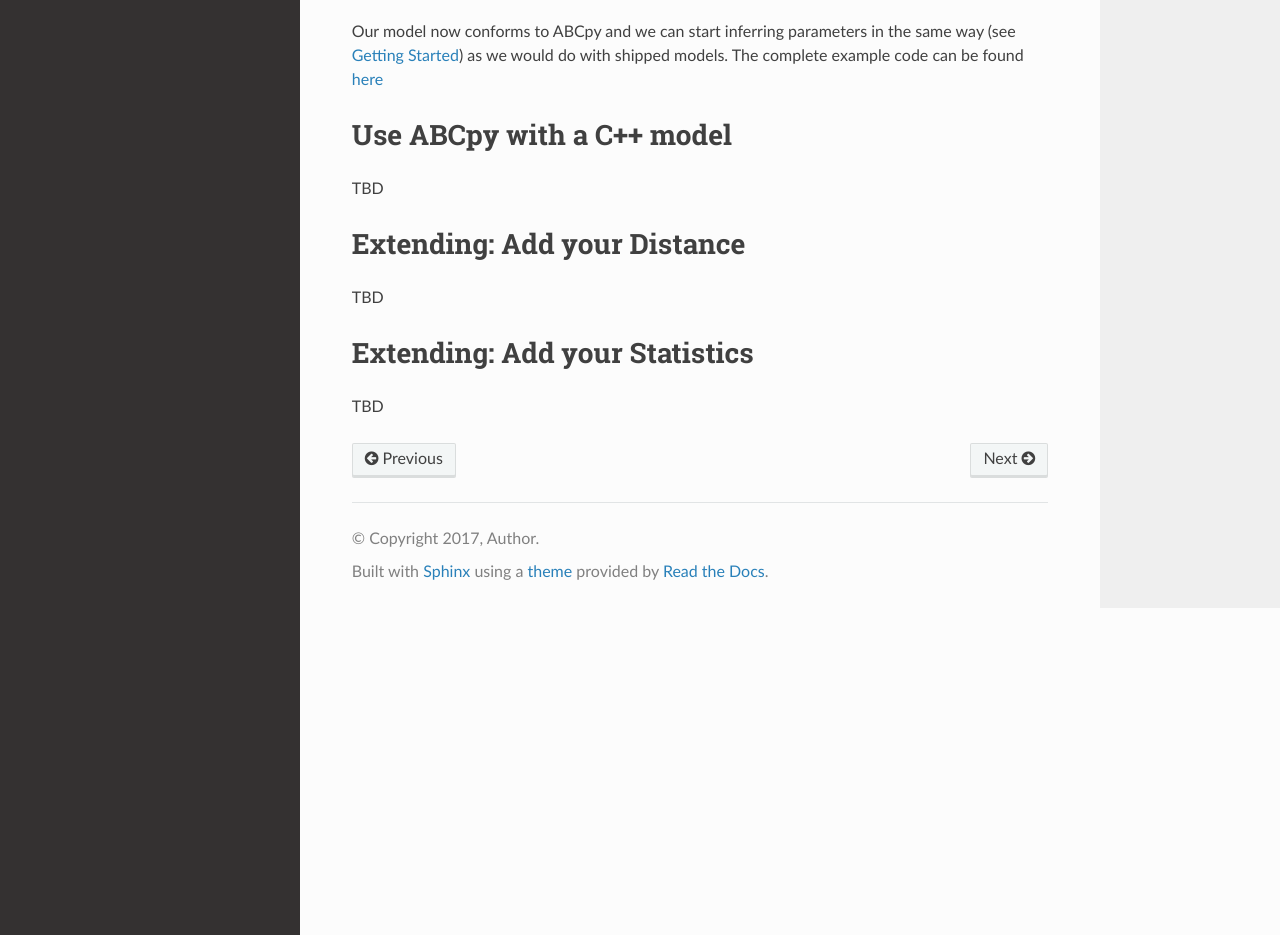
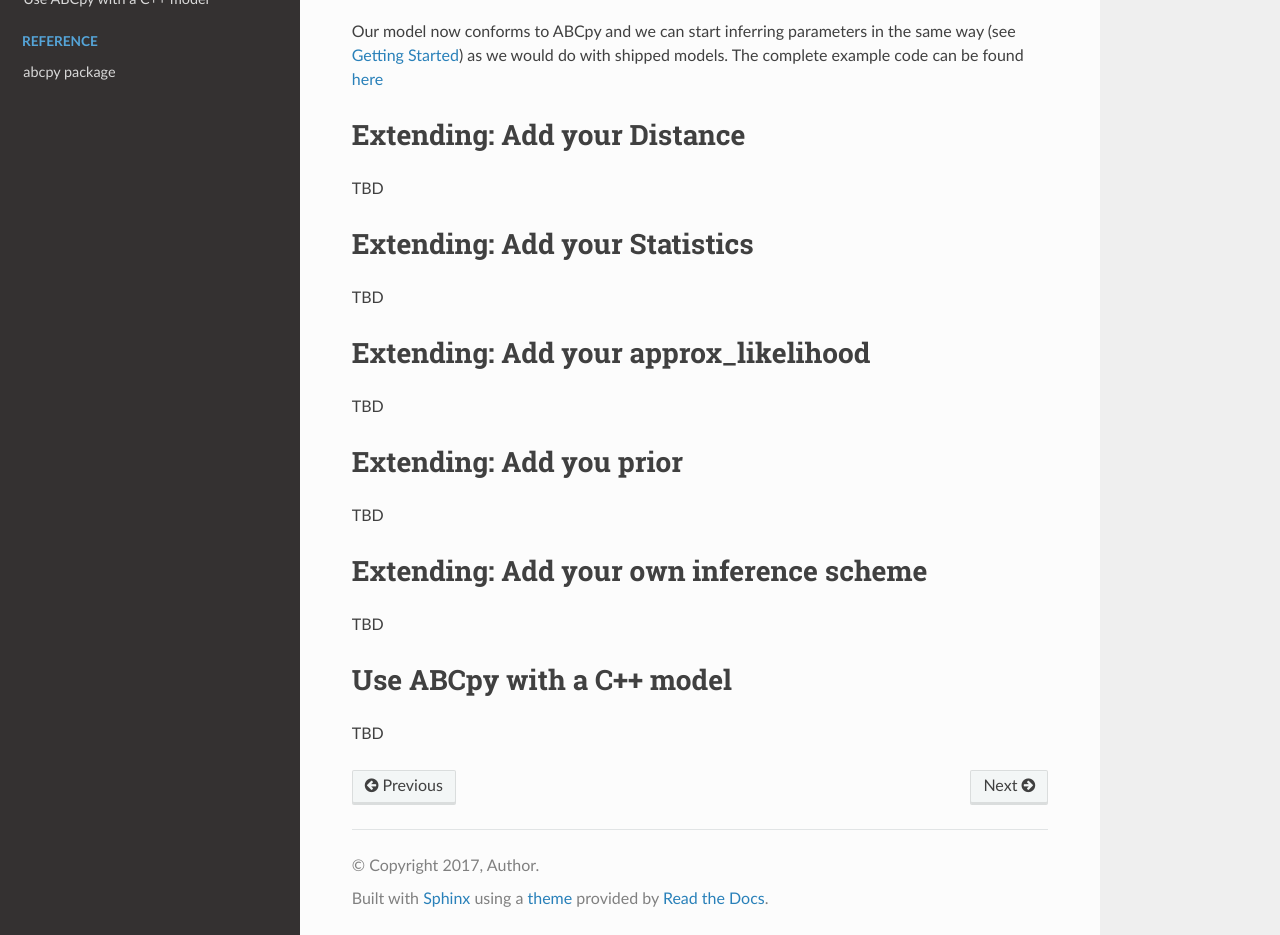
Before and after one commit to eth-cscs/abcpy, a Sphinx documentation site: the page built from doc/source/README.rst, in a window 1280 px wide and 1400 px high, scrolled down 4447 px, cut to the strip 465-1400 px from the top of the window. Built offline with Sphinx 7.4.7 and the Read the Docs theme 2.0.0, drawn with Linux system fonts in a browser that asks for light colours; some of the changed text lies outside the part shown.

Commit message:
Added placeholders in README.

```diff
--- a/doc/source/README.rst
+++ b/doc/source/README.rst
@@ -189,3 +185,19 @@
 Extending: Add your Statistics
 ==============================
 TBD
+
+Extending: Add your approx_likelihood
+=====================================
+TBD
+
+Extending: Add you prior
+========================
+TBD
+
+Extending: Add your own inference scheme
+========================================
+TBD
+
+Use ABCpy with a C++ model
+==========================
+TBD
```
Also changed, not shown: other parts of doc/source/README.rst (+0 -4 lines).
